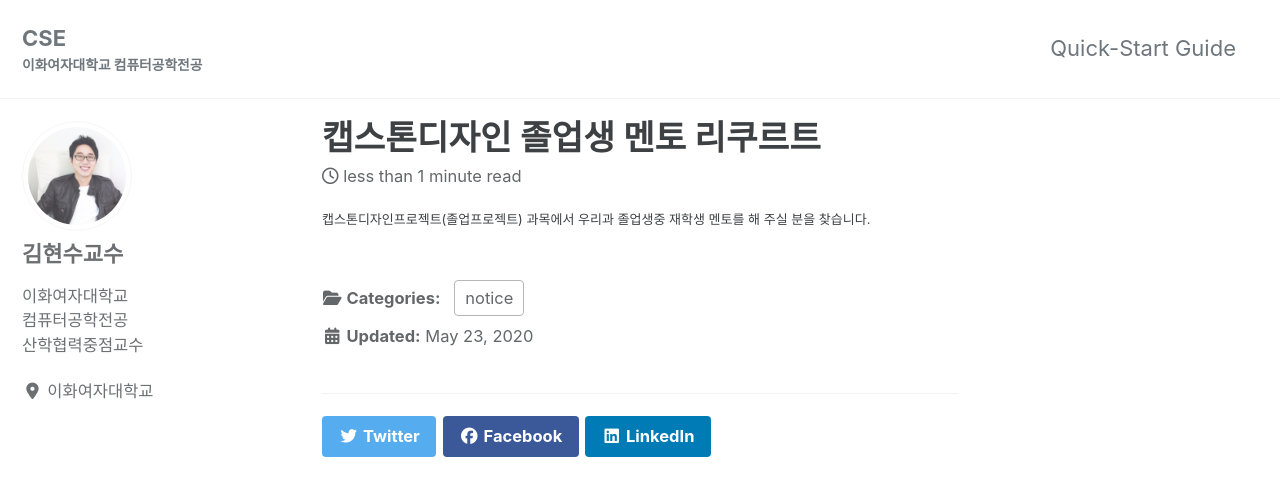
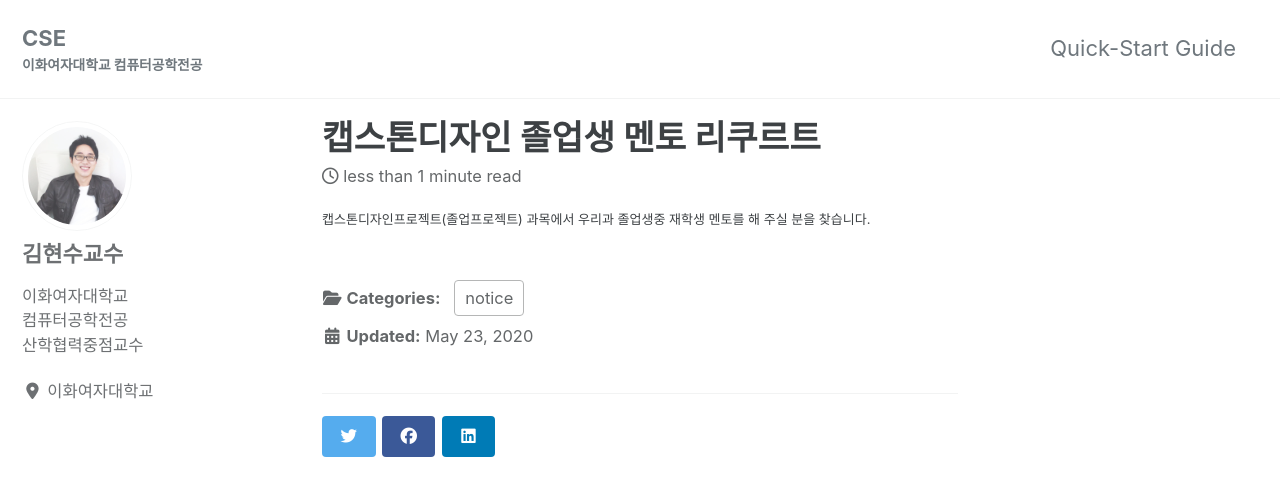
Before and after one commit to faculty-hieonn/faculty-hieonn.github.io, a Jekyll site: the page built from _posts/2020-05-23-intern.md, in a window 1280 px wide and 900 px high. Shown: the top 496 px of the window. Built offline with Jekyll 4.4.1, drawn with Linux system fonts in a browser that asks for light colours; cached includes are drawn as plain includes; nearby versions of some CDN libraries.

Commit message:
css modify

```diff
--- a/_includes/social-share.html
+++ b/_includes/social-share.html
@@ -3,9 +3,9 @@
     <h4 class="page__share-title">{{ site.data.ui-text[site.locale].share_on_label | default: "Share on" }}</h4>
   {% endif %}
 
-  <a href="https://twitter.com/intent/tweet?{% if site.twitter.username %}via={{ site.twitter.username | url_encode }}&{% endif %}text={{ page.title | url_encode }}%20{{ page.url | absolute_url | url_encode }}" class="btn btn--twitter" onclick="window.open(this.href, 'window', 'left=20,top=20,width=500,height=500,toolbar=1,resizable=0'); return false;" title="{{ site.data.ui-text[site.locale].share_on_label | default: 'Share on' }} Twitter"><i class="fab fa-fw fa-twitter" aria-hidden="true"></i><span> Twitter</span></a>
+  <a href="https://twitter.com/intent/tweet?{% if site.twitter.username %}via={{ site.twitter.username | url_encode }}&{% endif %}text={{ page.title | url_encode }}%20{{ page.url | absolute_url | url_encode }}" class="btn btn--twitter" onclick="window.open(this.href, 'window', 'left=20,top=20,width=500,height=500,toolbar=1,resizable=0'); return false;" title="{{ site.data.ui-text[site.locale].share_on_label | default: 'Share on' }} Twitter"><i class="fab fa-fw fa-twitter" aria-hidden="true"></i></a>
 
-  <a href="https://www.facebook.com/sharer/sharer.php?u={{ page.url | absolute_url | url_encode }}" class="btn btn--facebook" onclick="window.open(this.href, 'window', 'left=20,top=20,width=500,height=500,toolbar=1,resizable=0'); return false;" title="{{ site.data.ui-text[site.locale].share_on_label | default: 'Share on' }} Facebook"><i class="fab fa-fw fa-facebook" aria-hidden="true"></i><span> Facebook</span></a>
+  <a href="https://www.facebook.com/sharer/sharer.php?u={{ page.url | absolute_url | url_encode }}" class="btn btn--facebook" onclick="window.open(this.href, 'window', 'left=20,top=20,width=500,height=500,toolbar=1,resizable=0'); return false;" title="{{ site.data.ui-text[site.locale].share_on_label | default: 'Share on' }} Facebook"><i class="fab fa-fw fa-facebook" aria-hidden="true"></i></a>
 
-  <a href="https://www.linkedin.com/shareArticle?mini=true&url={{ page.url | absolute_url | url_encode }}" class="btn btn--linkedin" onclick="window.open(this.href, 'window', 'left=20,top=20,width=500,height=500,toolbar=1,resizable=0'); return false;" title="{{ site.data.ui-text[site.locale].share_on_label | default: 'Share on' }} LinkedIn"><i class="fab fa-fw fa-linkedin" aria-hidden="true"></i><span> LinkedIn</span></a>
+  <a href="https://www.linkedin.com/shareArticle?mini=true&url={{ page.url | absolute_url | url_encode }}" class="btn btn--linkedin" onclick="window.open(this.href, 'window', 'left=20,top=20,width=500,height=500,toolbar=1,resizable=0'); return false;" title="{{ site.data.ui-text[site.locale].share_on_label | default: 'Share on' }} LinkedIn"><i class="fab fa-fw fa-linkedin" aria-hidden="true"></i></a>
 </section>
```
